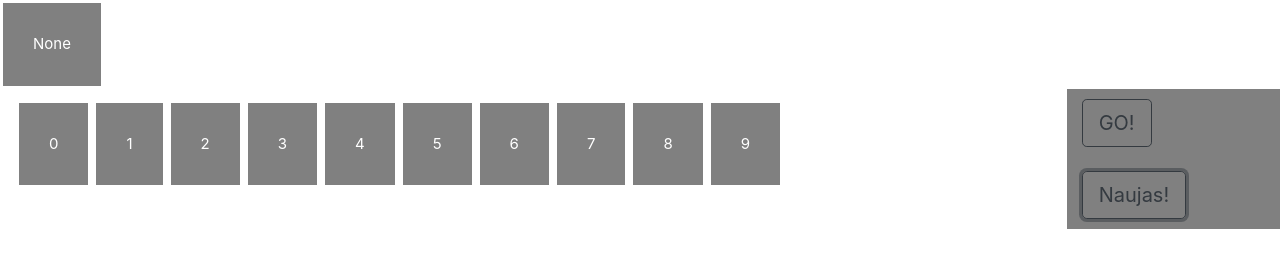
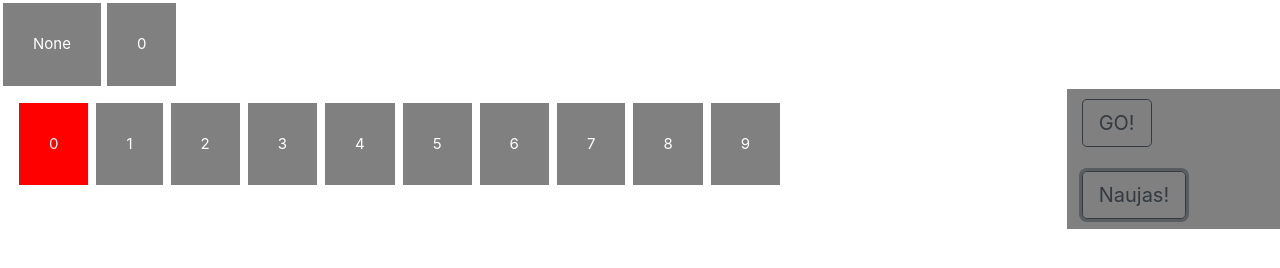
Before and after one commit to ArturVilkicki/7_paskaita, a plain HTML site: page index.html in a window 1280 px wide. Both pictures are taken after a click on the button "Naujas!". Drawn offline with nearby package versions, Linux system fonts and the light colour scheme.

Commit message:
pakeitimai

```diff
--- a/index.html
+++ b/index.html
@@ -10,6 +10,7 @@
 	<div class="container-fluid">
 		<div class="row">
 			<div id="lucky_numbers">None</div>
+			<div id="ticket_numbers">None</div>
 		</div>
 		<div class="row head">
 			<div class="col-10 left">
@@ -52,6 +53,7 @@
 	var is_same;
 	var gameover = false;
 	var div_ln = document.getElementById('lucky_numbers');
+	var div_ln2 = document.getElementById('ticket_numbers');
 
 	function get_number() {
 		if (!gameover) {
@@ -81,24 +83,23 @@
 	function new_game() {
 		if (gameover) {
 			gameover = false;
-			div_ln.innerHTML = "You are starting a new game";
-
 		}
+		check_gameover2();
 		clear_table();
 		var skaicius;
 		skaicius = Math.floor(Math.random()*10);
 		document.getElementById(skaicius).style.backgroundColor = "red";
 		ticket.push(skaicius);
-		div_ln.innerHTML = ticket;
-		check_gameover2();
+		div_ln2.innerHTML = ticket;
 
-		if (gameover == true) {
-			var is_same = (array1.length == array2.length) && array1.every(function(element, index) {
-    		return element === array2[index];
-			});
-		} else if {
 
-		}
+		//if (gameover == true) {
+			//var is_same = (lucky.length == ticket.length) && lucky.every(function(element, index) {
+    		//return element === ticket[index];
+			//});
+		//} else if {
+
+		//}
 
 
 	}
--- a/style.css
+++ b/style.css
@@ -27,3 +27,12 @@
 	color: white;
 	border: 1px solid white;
 }
+#ticket_numbers {
+	padding: 30px;
+	margin: 2px;
+	background-color: gray;
+	float: left;
+	font-size: 15px;
+	color: white;
+	border: 1px solid white;
+}
```
